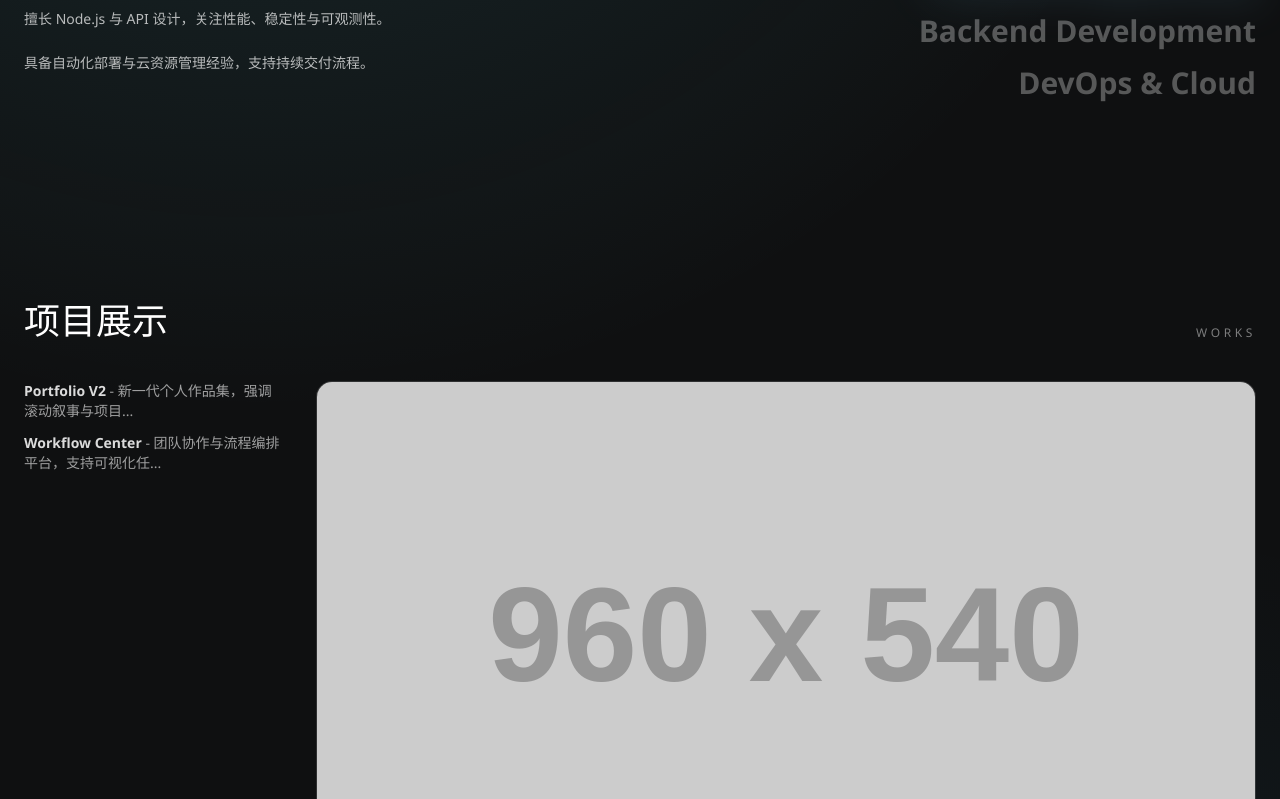
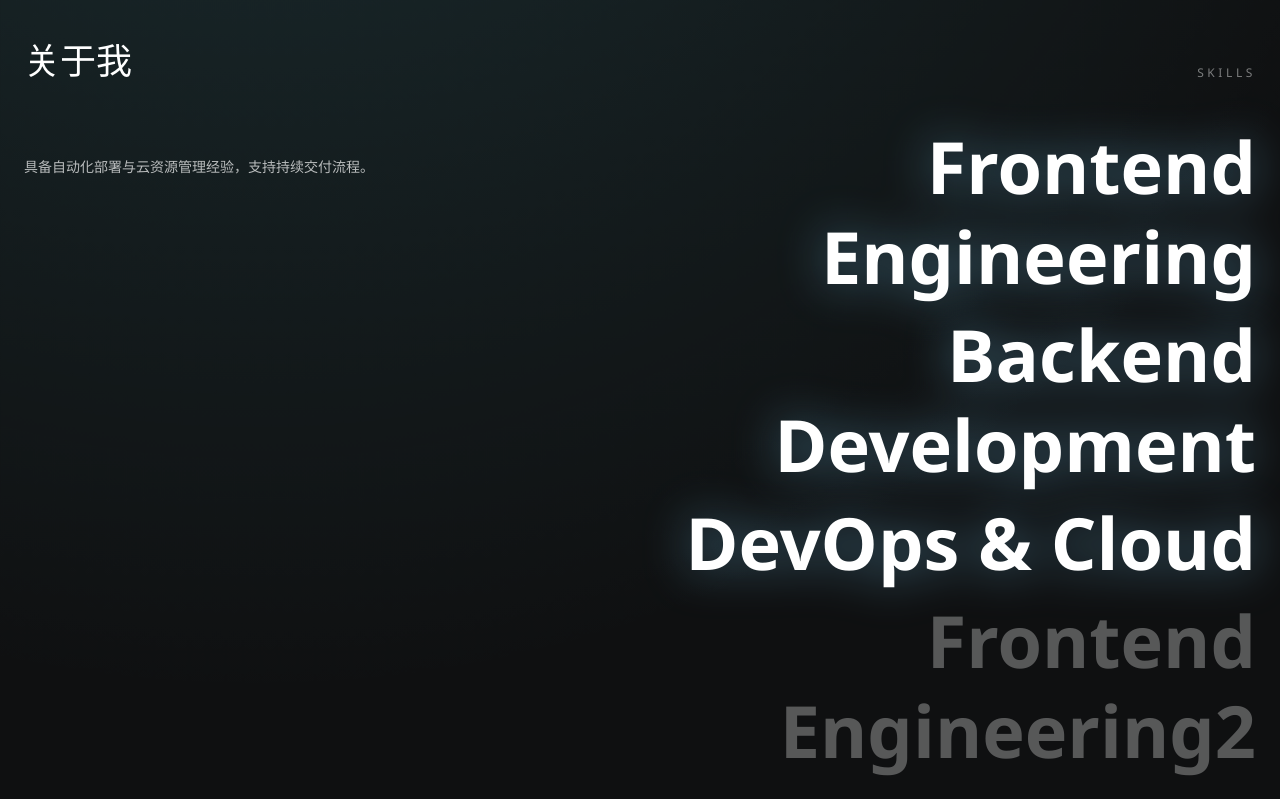
Before and after one commit to achelie/developer_portfolio, a React (Vite) app: page / in a window 1280 px wide. Shown: the part 881-1680 px from the top of the page. Built offline with nearby package versions, Linux system fonts and the light colour scheme.

Commit message:
about页面右边文字选中功能完成

```diff
--- a/src/components/About.tsx
+++ b/src/components/About.tsx
@@ -1,28 +1,114 @@
+import { useState, useEffect, useRef, useCallback } from 'react'
 import { skills } from '../data/skills'
 
 export default function About() {
+  const [selectedSkillId, setSelectedSkillId] = useState<string>(skills[0]?.id || '')
+  const [highlightedIds, setHighlightedIds] = useState<Set<string>>(new Set())
+  const skillRefsMap = useRef<Map<string, HTMLParagraphElement>>(new Map())
+  const sectionRef = useRef<HTMLElement>(null)
+
+  const areSetsEqual = useCallback((a: Set<string>, b: Set<string>) => {
+    if (a.size !== b.size) return false
+    for (const v of a) if (!b.has(v)) return false
+    return true
+  }, [])
+
+  useEffect(() => {
+    let rafId: number | null = null
+
+    const getLineY = () => window.innerHeight * 0.4
+
+    const update = () => {
+      const targetY = getLineY()
+      const newHighlighted = new Set<string>()
+
+      let closestId: string | null = null
+      let closestDistance = Infinity
+
+      // Iterate through refs and decide which are above the 40% line
+      skillRefsMap.current.forEach((el, skillId) => {
+        const rect = el.getBoundingClientRect()
+        const center = rect.top + rect.height / 2
+
+        // 如果元素中心在40%线之上，则高亮
+        if (center <= targetY) {
+          newHighlighted.add(skillId)
+        }
+
+        const dist = Math.abs(center - targetY)
+        if (dist < closestDistance) {
+          closestDistance = dist
+          closestId = skillId
+        }
+      })
+
+      setHighlightedIds((prev) => (areSetsEqual(prev, newHighlighted) ? prev : newHighlighted))
+
+      if (closestId && closestId !== selectedSkillId) {
+        setSelectedSkillId(closestId)
+      }
+
+      rafId = null
+    }
+
+    const onScroll = () => {
+      if (rafId != null) return
+      rafId = requestAnimationFrame(update)
+    }
+
+    // 初始更新
+    update()
+
+    window.addEventListener('scroll', onScroll, { passive: true })
+    window.addEventListener('resize', onScroll, { passive: true })
+
+    return () => {
+      if (rafId != null) cancelAnimationFrame(rafId)
+      window.removeEventListener('scroll', onScroll)
+      window.removeEventListener('resize', onScroll)
+    }
+
+  }, [areSetsEqual, selectedSkillId])
+
   return (
-    <section className="w-full px-0 py-24 sm:px-6" id="about">
+    <section ref={sectionRef} className="w-full px-0 py-24 sm:px-6" id="about">
       <div className="mb-10 flex items-end justify-between gap-4">
         <h2 className="text-3xl font-semibold text-white sm:text-4xl">关于我</h2>
         <span className="text-xs uppercase tracking-[0.3em] text-white/45">Skills</span>
       </div>
 
       <div className="grid gap-10 md:grid-cols-2">
+        {/* 左侧描述，只显示距离40%线最近的skill的描述 */}
         <ul className="space-y-4 text-left text-sm leading-7 text-white/70">
           {skills.map((skill) => (
-            <li key={skill.id}>{skill.description}</li>
+            <li
+              key={skill.id}
+              className={`transition-all duration-500 overflow-hidden ${
+                selectedSkillId === skill.id ? 'opacity-100 max-h-96' : 'opacity-0 max-h-0'
+              }`}
+            >
+              {skill.description}
+            </li>
           ))}
         </ul>
 
-        <div className="space-y-4 text-right">
-          {skills.map((skill, index) => (
+        {/* 右侧技能名称：在40%线以上的高亮，下面的变灰，可同时多个高亮 */}
+        <div className="space-y-2 text-right flex flex-col justify-center h-full">
+          {skills.map((skill) => (
             <p
               key={skill.id}
-              className={`text-3xl font-semibold transition ${
-                index === 0
+              ref={(el) => {
+                if (el) {
+                  skillRefsMap.current.set(skill.id, el)
+                } else {
+                  skillRefsMap.current.delete(skill.id)
+                }
+              }}
+              data-skill-id={skill.id}
+              className={`text-5xl sm:text-6xl lg:text-7xl font-semibold leading-tight transition-all duration-300 cursor-pointer ${
+                highlightedIds.has(skill.id)
                   ? 'text-white drop-shadow-[0_0_24px_rgba(125,211,252,0.45)]'
-                  : 'text-white/30'
+                  : 'text-white/30 hover:text-white/50'
               }`}
             >
               {skill.name}
--- a/src/components/Hero.tsx
+++ b/src/components/Hero.tsx
@@ -2,7 +2,7 @@ export default function Hero() {
   const ringText = 'SCROLL DOWN SCROLL DOWN '
 
   return (
-    <section className="relative flex min-h-[72vh] w-full items-center px-0 pb-20 pt-8 sm:px-6">
+    <section className="relative flex min-h-[92vh] w-full items-center px-0 pb-20 pt-8 sm:px-6">
       <div className="max-w-2xl text-left">
         <p className="mb-4 inline-flex rounded-full border border-cyan-300/30 bg-cyan-300/10 px-4 py-1 text-xs uppercase tracking-[0.28em] text-cyan-200">
           Portfolio 2026
--- a/src/data/skills.ts
+++ b/src/data/skills.ts
@@ -22,4 +22,36 @@ export const skills: Skill[] = [
     name: 'DevOps & Cloud',
     description: '具备自动化部署与云资源管理经验，支持持续交付流程。',
   },
+  {
+    id: 'frontend2',
+    name: 'Frontend Engineering2',
+    description:
+      '专注 React + TypeScript 架构设计，重视可维护组件与交互体验。',
+  },
+  {
+    id: 'backend2',
+    name: '',
+    description: '擅长 Node.js 与 API 设计，关注性能、稳定性与可观测性。',
+  },
+  {
+    id: 'devops2',
+    name: '',
+    description: '具备自动化部署与云资源管理经验，支持持续交付流程。',
+  },
+  {
+    id: 'frontend3',
+    name: '',
+    description:
+      '专注 React + TypeScript 架构设计，重视可维护组件与交互体验。',
+  },
+  {
+    id: 'backend3',
+    name: '',
+    description: '擅长 Node.js 与 API 设计，关注性能、稳定性与可观测性。',
+  },
+  {
+    id: 'devops3',
+    name: '',
+    description: '具备自动化部署与云资源管理经验，支持持续交付流程。',
+  },
 ]
```
